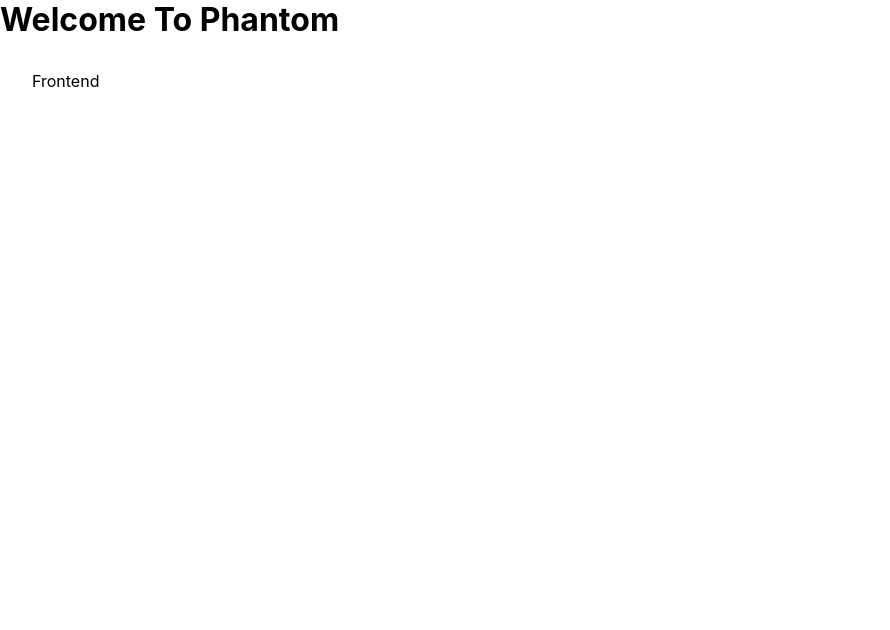
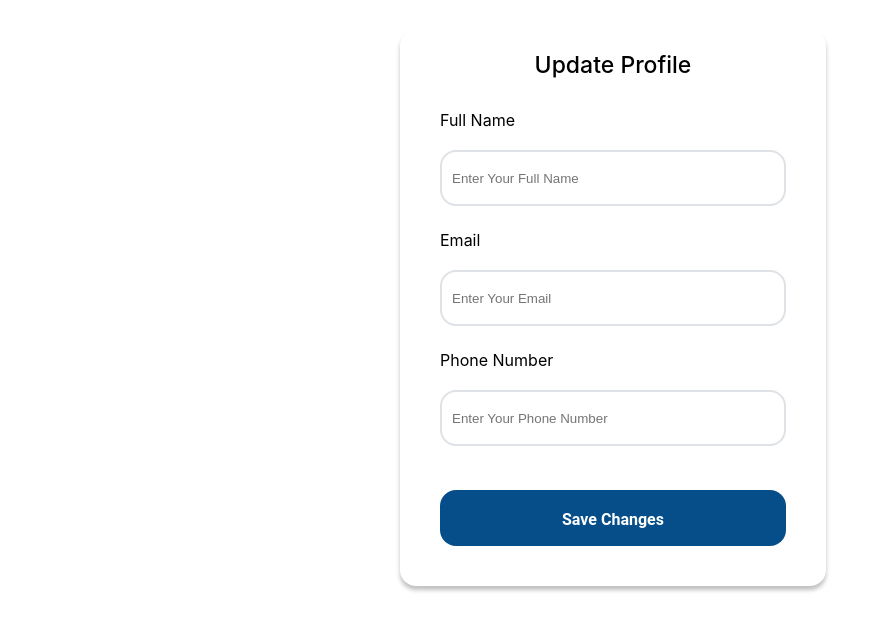
Before and after one commit to atlp-rwanda/rca-phantom-team1-fe, a React (Vite) app: page / in a window 1280 px wide. Shown: the top 630 px of the page, without its empty margins (0-890 px from the left). Built offline with nearby package versions, Linux system fonts and the light colour scheme.

Commit message:
update-user-profile

```diff
--- /dev/null
+++ b/src/features/profile/ProfileUpdateForm.jsx
@@ -0,0 +1,61 @@
+import React, { useState } from "react";
+
+function ProfileUpdateForm({ user }) {
+  // const [fullName, setFullName] = useState(user.fullName);
+  // const [email, setEmail] = useState(user.email);
+  // const [phoneNumber, setPhoneNumber] = useState(user.phoneNumber);
+  // const [profilePicture, setProfilePicture] = useState(user.profilePicture);
+
+  const [fullName, setFullName] = useState("John Doe");
+  const [email, setEmail] = useState("John@gmail.com");
+  const [phoneNumber, setPhoneNumber] = useState("0788657897");
+  // const [profilePicture, setProfilePicture] = useState(user.profilePicture);
+
+  const handleSubmit = (event) => {
+    event.preventDefault();
+    // logic for updating user profile
+  };
+
+  return (
+    <form onSubmit={handleSubmit}>
+      <div>
+        <label htmlFor="full-name-input">Full Name</label>
+        <input
+          type="text"
+          id="full-name-input"
+          value={fullName}
+          onChange={(event) => setFullName(event.target.value)}
+        />
+      </div>
+      <div>
+        <label htmlFor="email-input">Email</label>
+        <input
+          type="email"
+          id="email-input"
+          value={email}
+          onChange={(event) => setEmail(event.target.value)}
+        />
+      </div>
+      <div>
+        <label htmlFor="phone-number-input">Phone Number</label>
+        <input
+          type="tel"
+          id="phone-number-input"
+          value={phoneNumber}
+          onChange={(event) => setPhoneNumber(event.target.value)}
+        />
+      </div>
+      {/* <div>
+        <label htmlFor="profile-picture-input">Profile Picture</label>
+        <input
+          type="file"
+          id="profile-picture-input"
+          onChange={(event) => setProfilePicture(event.target.files[0])}
+        />
+      </div> */}
+      <button type="submit">Update Profile</button>
+    </form>
+  );
+}
+
+export default ProfileUpdateForm;
--- /dev/null
+++ b/src/features/profile/UserProfile.jsx
@@ -0,0 +1,168 @@
+import React, { useState } from 'react';
+
+
+const UserProfile = () => {
+    const [fullName, setFullName] = useState('');
+    const [email, setEmail] = useState('');
+    const [phoneNumber, setPhoneNumber] = useState('');
+    const [profilePicture, setProfilePicture] = useState('');
+
+    const handleSubmit = (event) => {
+        event.preventDefault();
+        // Make a request to update the user's profile with the new information
+    }
+
+    const handleFullNameChange = (event) => {
+        setFullName(event.target.value);
+    }
+
+    const handleEmailChange = (event) => {
+        setEmail(event.target.value);
+    }
+
+    const handlePhoneNumberChange = (event) => {
+        setPhoneNumber(event.target.value);
+    }
+
+    const handleProfilePictureChange = (event) => {
+        setProfilePicture(event.target.value);
+    }
+
+    return (
+        <form onSubmit={handleSubmit} style={{
+            position: 'absolute',
+            width: '426px',
+            height: '556px',
+            left: '400px',
+            top: '30px',
+            background: '#FFFFFF',
+            boxShadow: '0px 4px 4px rgba(0, 0, 0, 0.25)',
+            borderRadius: '16px',
+            padding: '20px',
+            display: 'flex',
+            flexDirection: 'column',
+            alignItems: 'center',
+            justifyContent: 'center',
+
+        }}>
+            <div style={{
+                position: 'absolute',
+                // width: '155px',
+                height: '30px',
+                // left: '40px',
+                top: '20px',
+                fontWeight: '500',
+                fontSize: '23px',
+                lineHeight: '30px',
+                display: 'flex',
+                alignItems: 'center',
+                textAlign: 'center',
+
+
+                color: '#000000'
+            }}>
+
+                <p>Update Profile</p>
+
+            </div>
+
+            <div style={{
+                position: 'absolute',
+                left: '40px',
+                top: '80px',
+
+
+            }}>
+                <label htmlFor="fullName">Full Name</label>
+                <input id="fullName" type="text" value={fullName} placeholder="Enter Your Full Name" required onChange={handleFullNameChange} style={{
+                    position: 'absolute',
+                    width: '346px',
+                    height: '56px',
+                    top: '40px',
+                    background: '#FFFFFF',
+                    border: '2px solid #DEE2E6',
+                    boxSizing: 'border-box',
+                    borderRadius: '16px',
+                    display: 'flex',
+                    alignItems: 'center',
+                    padding: '10px',
+                    justifyContent: 'space-between',
+                    marginBottom: '20px',
+
+
+                }} />
+            </div>
+            <div style={{
+                position: 'absolute',
+                left: '40px',
+                top: '200px',
+
+            }}>
+                <label htmlFor="email">Email</label>
+                <input id="email" type="email" value={email} placeholder="Enter Your Email" required onChange={handleEmailChange} style={{
+                    position: 'absolute',
+                    width: '346px',
+                    height: '56px',
+                    top: '40px',
+                    background: '#FFFFFF',
+                    border: '2px solid #DEE2E6',
+                    boxSizing: 'border-box',
+                    borderRadius: '16px',
+                    display: 'flex',
+                    alignItems: 'center',
+                    padding: '10px',
+                    justifyContent: 'space-between',
+                    marginBottom: '20px'
+                }} />
+            </div>
+            <div style={
+                {
+                    position: 'absolute',
+                    left: '40px',
+                    top: '320px',
+                }
+            }>
+                <label htmlFor="phoneNumber">Phone Number</label>
+                <input id="phoneNumber" type="tel" value={phoneNumber} placeholder="Enter Your Phone Number" required onChange={handlePhoneNumberChange} style={{
+
+                    position: 'absolute',
+                    width: '346px',
+                    height: '56px',
+                    top: '40px',
+                    background: '#FFFFFF',
+                    border: '2px solid #DEE2E6',
+                    boxSizing: 'border-box',
+                    borderRadius: '16px',
+                    display: 'flex',
+                    alignItems: 'center',
+                    padding: '10px',
+                    justifyContent: 'space-between',
+                    marginBottom: '20px'
+                }} />
+            </div>
+            {/* <div>
+        <label htmlFor="profilePicture">Profile Picture</label>
+        <input id="profilePicture" type="file" accept="image/*" onChange={handleProfilePictureChange} />
+      </div> */}
+            <button type="submit" style={{
+                fontFamily: 'Roboto, sans-serif',
+                backgroundColor: '#064E89',
+                color: '#fff',
+                border: 'none',
+                padding: '20px',
+                marginTop: '10px',
+                cursor: 'pointer',
+                position: 'absolute',
+                width: '346px',
+                height: '56px',
+                left: '40px',
+                top: '450px',
+                borderRadius: '16px',
+                fontSize: '16px',
+                fontWeight: 'bold',
+            }}>Save Changes</button>
+        </form>
+    );
+}
+
+export default UserProfile;
--- a/src/index.jsx
+++ b/src/index.jsx
@@ -1,10 +1,14 @@
 import React from 'react'
 import ReactDOM from 'react-dom/client'
 import App from './App'
+import ProfileUpdateForm from './features/profile/ProfileUpdateForm'
+import UserProfile from './features/profile/UserProfile'
 import './index.css'
 
 ReactDOM.createRoot(document.getElementById('root')).render(
   <React.StrictMode>
-    <App />
+    {/* <App /> */}
+    {/* <ProfileUpdateForm/> */}
+    <UserProfile/>
   </React.StrictMode>
 )
```
